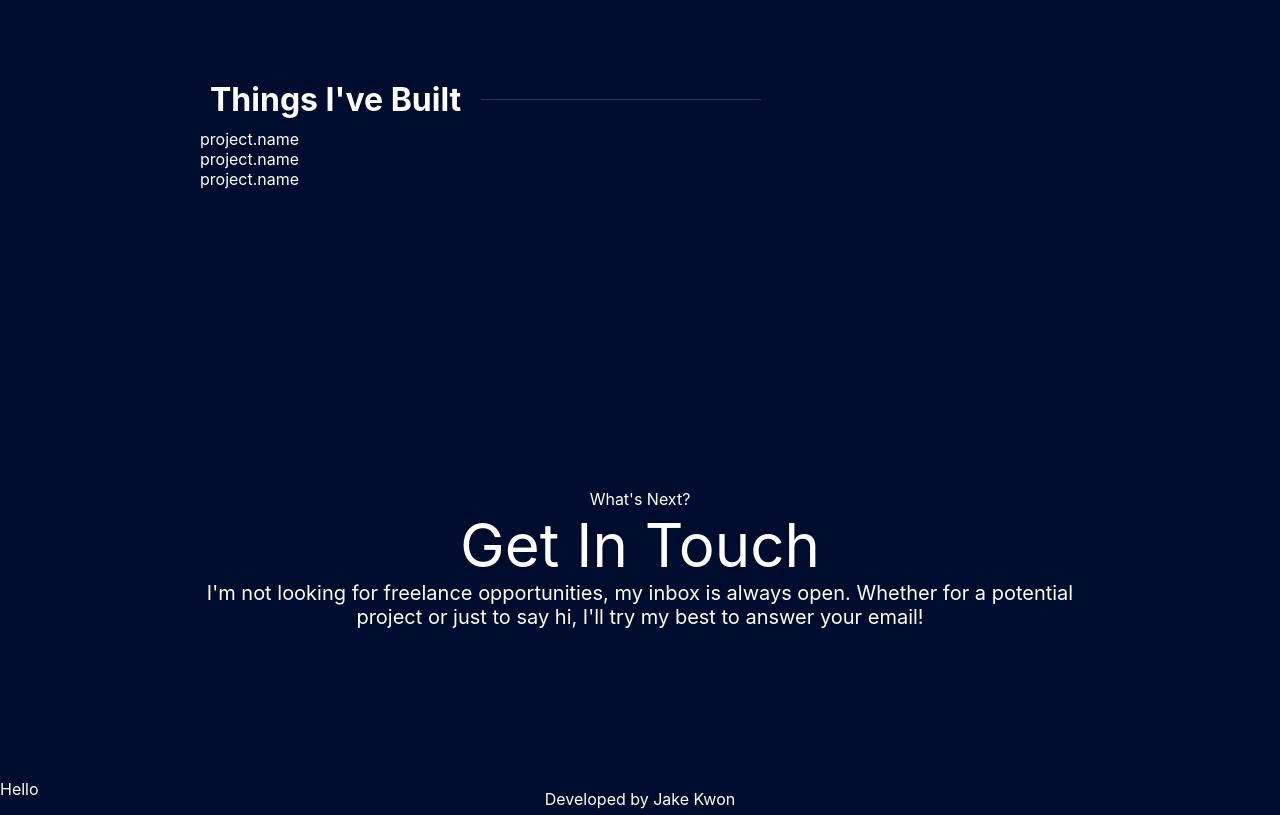
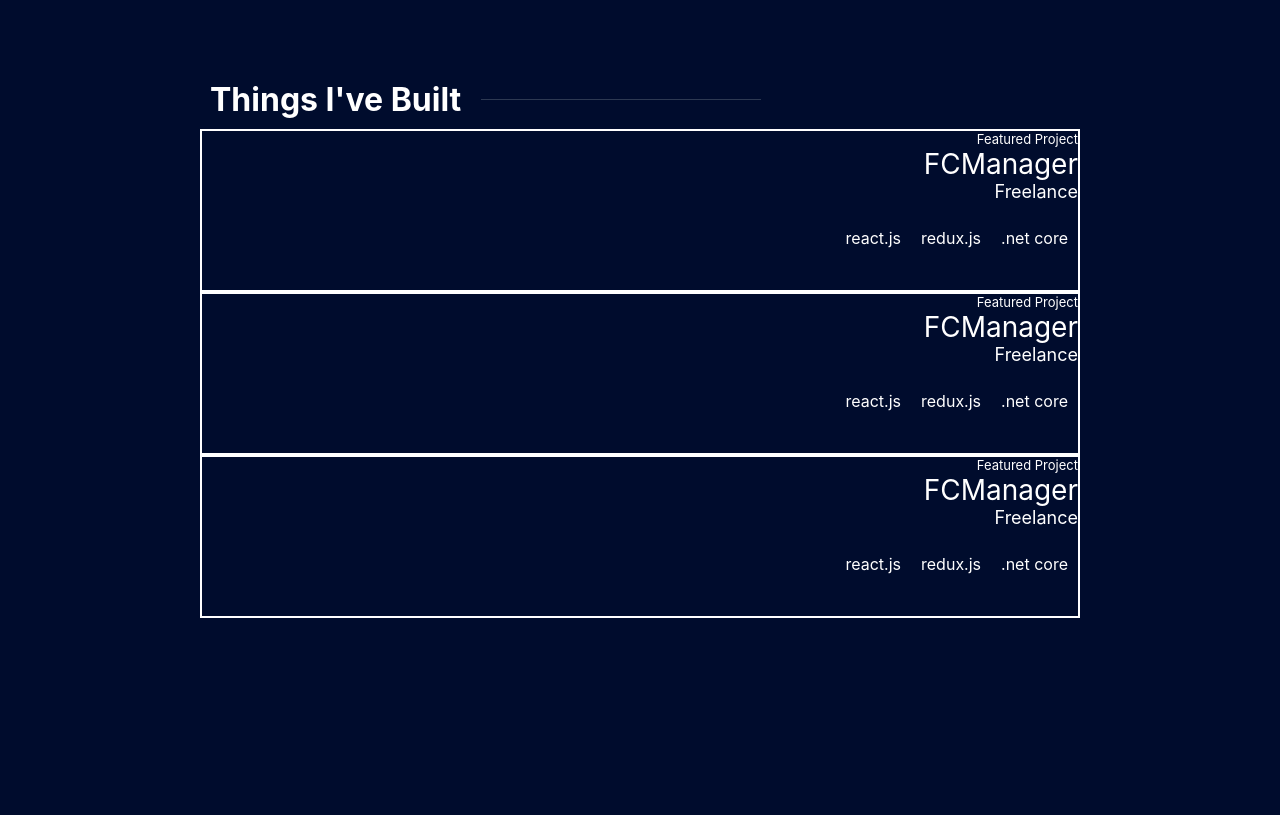
Before and after one commit to FoxeyesJK/Portfolio, a React (Create React App) app: page / in a window 1280 px wide. Shown: the part 2160-2975 px from the top of the page. Built offline with nearby package versions, Linux system fonts and the light colour scheme.

Commit message:
Add project initial layout

```diff
--- a/src/global.styles.jsx
+++ b/src/global.styles.jsx
@@ -24,7 +24,6 @@ export const ListStyles = css`
     display: list-item;
     position: relative;
     padding-left: 30px;
-    list-style: none;
     &::before {
         content: "▹";
         position: absolute;
--- a/src/index.scss
+++ b/src/index.scss
@@ -11,3 +11,11 @@ body {
     margin: 0;
     font-family: Calibre, "San Francisco", "SF Pro Text", -apple-system, system-ui, BlinkMacSystemFont, Roboto, "Helvetica Neue", "Segoe UI", Arial, sans-serif;
 }
+
+li {
+    list-style: none;
+}
+
+ul {
+    padding: 0;
+}
--- a/src/sections/career/career.styles.jsx
+++ b/src/sections/career/career.styles.jsx
@@ -14,13 +14,10 @@ export const ContentsContainer = styled.div`
 `
 
 export const ListContainer = styled.ul`
-    padding: 0;
     margin: 0;
 `
 
 export const TabContainer = styled.li`
-    list-style: none;
-    //padding: 0 10px;
 `
 
 export const TabButton = styled.button`
--- a/src/sections/project/project.components.jsx
+++ b/src/sections/project/project.components.jsx
@@ -5,7 +5,16 @@ import {
     ProjectContainer,
     ProjectHeader,
     ContentsContainer,
-
+    DetailContainer,
+    ImageContainer,
+    DetailContentsContainer,
+    Type,
+    Title,
+    Description,
+    StacksContainer,
+    Stack,
+    IconsContainer,
+    Icon
 } from './project.styles'
 
 const Project = () => {
@@ -17,7 +26,24 @@ const Project = () => {
             <ContentsContainer>
             {
                 projects.map(project =>
-                    <div>project.name</div>
+                    <DetailContainer>
+                        <ImageContainer></ImageContainer>
+                        <DetailContentsContainer>
+                        <Type>{project.type}</Type>
+                        <Title>{project.name}</Title>
+                        <Description>{project.description}</Description>
+                        <StacksContainer>
+                        {
+                            project.stacks.map(stack => <Stack>{stack.name}</Stack>)
+                        }
+                        </StacksContainer>
+                        <IconsContainer>
+                        {
+                            project.icons.map(icon => <Icon iconType={icon.type} />)
+                        }
+                        </IconsContainer>
+                        </DetailContentsContainer>
+                    </DetailContainer>
                     )
             }
             </ContentsContainer>
--- a/src/sections/project/project.data.js
+++ b/src/sections/project/project.data.js
@@ -16,6 +16,16 @@ const PROJECT_DATA = [
         {
           id: 3,
           name: '.net core'
+        }
+      ],
+      icons: [
+        {
+          id: 1,
+          type: 'github'
+        },
+        {
+          id: 2,
+          type: 'LinkedIn'
         }
       ]
     },
@@ -37,6 +47,16 @@ const PROJECT_DATA = [
           id: 3,
           name: '.net core'
         }
+      ],
+      icons: [
+        {
+          id: 1,
+          type: 'github'
+        },
+        {
+          id: 2,
+          type: 'LinkedIn'
+        }
       ]
     },
     {
@@ -57,6 +77,16 @@ const PROJECT_DATA = [
           id: 3,
           name: '.net core'
         }
+      ],
+      icons: [
+        {
+          id: 1,
+          type: 'github'
+        },
+        {
+          id: 2,
+          type: 'LinkedIn'
+        }
       ]
     }
   ];
--- a/src/sections/project/project.styles.jsx
+++ b/src/sections/project/project.styles.jsx
@@ -2,7 +2,7 @@ import styled from 'styled-components'
 import { HeaderStyles } from '../../global.styles';
 
 export const ProjectContainer = styled.div`
-
+    width: 100%;
 `
 
 export const ProjectHeader = styled.div`
@@ -12,3 +12,47 @@ export const ProjectHeader = styled.div`
 export const ContentsContainer = styled.div`
 
 `
+
+export const ImageContainer = styled.div`
+
+`
+
+export const DetailContainer = styled.div`
+    display: flex;
+    justify-content: space-between;
+    border: 2px solid white;
+`
+
+export const DetailContentsContainer = styled.div`
+    text-align: right;
+`
+
+export const Type = styled.div`
+    font-size: 13px;
+`
+
+export const Title = styled.div`
+    font-size: 28px;
+`
+
+export const Description = styled.div`
+    font-size: 18px;
+`
+
+export const StacksContainer = styled.ul`
+    display: flex;
+    justify-content: flex-end;
+`
+
+export const Stack = styled.li`
+    padding: 10px;
+`
+
+export const IconsContainer = styled.ul`
+    display: flex;
+    justify-content: flex-end;
+`
+
+export const Icon = styled.li`
+
+`
```
Also changed, not shown: src/components/formatted-icon/formatted-icon.jsx (added, +15 -0 lines), src/components/formatted-icon/formatted.icon.styles.jsx (added, +16 -0 lines).
